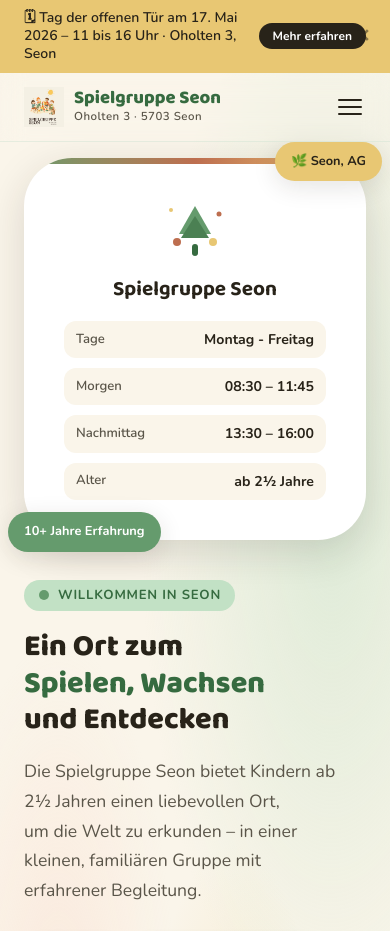
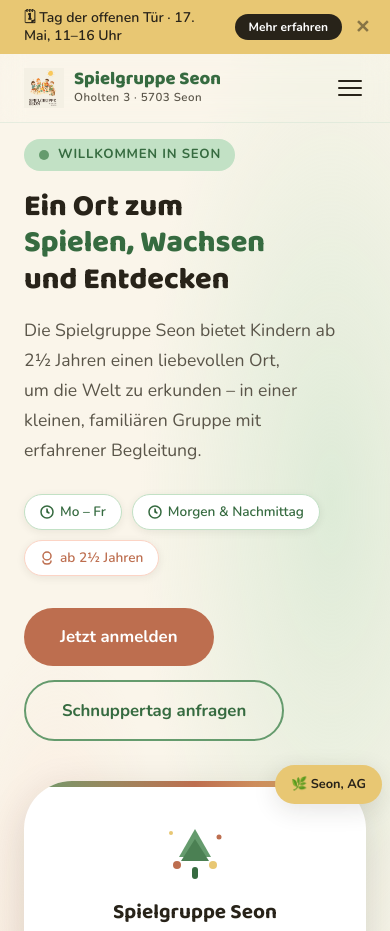
Before and after one commit to aylinirk/spielgruppe-seon, a website: page index.html in a window 390 px wide. Shown: the top 931 px of the page. Drawn offline with nearby package versions, Linux system fonts and the light colour scheme.

Commit message:
Fix banner X overlap: pr-12 padding + mobileText field for short mobile banner

```diff
--- a/_data/banner.json
+++ b/_data/banner.json
@@ -1,6 +1,7 @@
 {
   "visible": true,
   "text": "🗓 Tag der offenen Tür am 17. Mai 2026 – 11 bis 16 Uhr · Oholten 3, Seon",
+  "mobileText": "🗓 Tag der offenen Tür · 17. Mai, 11–16 Uhr",
   "buttonText": "Mehr erfahren",
   "buttonUrl": "#events"
 }
--- a/admin/config.yml
+++ b/admin/config.yml
@@ -34,7 +34,8 @@ collections:
         format: json
         fields:
           - { label: "Banner anzeigen", name: "visible", widget: "boolean", default: false, hint: "Banner ein- oder ausschalten" }
-          - { label: "Text", name: "text", widget: "string", hint: "z.B. 🗓 Tag der offenen Tür am 17. Mai 2026" }
+          - { label: "Text (Desktop)", name: "text", widget: "string", hint: "z.B. 🗓 Tag der offenen Tür am 17. Mai 2026 – 11 bis 16 Uhr · Oholten 3, Seon" }
+          - { label: "Text (Mobile, kurz)", name: "mobileText", widget: "string", required: false, hint: "Kürzere Version für kleine Screens, z.B. 🗓 Tag der offenen Tür · 17. Mai, 11–16 Uhr" }
           - { label: "Button-Text", name: "buttonText", widget: "string", default: "Mehr erfahren" }
           - { label: "Button-Link", name: "buttonUrl", widget: "string", default: "#events", hint: "URL oder Anker wie #events" }
 
--- a/index.html
+++ b/index.html
@@ -142,7 +142,7 @@
 <!-- no Netlify Identity needed with GitHub PKCE backend -->
 
 <!-- ═══ TOP BANNER (loaded from _data/banner.json) ══════════ -->
-<div id="top-banner" class="hidden fixed top-0 left-0 right-0 z-[102] bg-honey text-ink text-sm font-semibold flex items-center justify-center gap-3 px-6 py-[9px]" style="line-height:1.3;">
+<div id="top-banner" class="hidden fixed top-0 left-0 right-0 z-[102] bg-honey text-ink text-sm font-semibold flex items-center justify-center gap-3 pl-6 pr-12 py-[9px]" style="line-height:1.3;">
   <span id="banner-text"></span>
   <a id="banner-btn" href="#" class="bg-ink text-white rounded-full px-[14px] py-[5px] text-xs font-bold whitespace-nowrap hover:bg-[var(--sage-dark)] transition-colors"></a>
   <button id="banner-close" class="absolute right-4 top-1/2 -translate-y-1/2 bg-transparent border-none text-ink opacity-50 hover:opacity-100 text-lg leading-none p-1" aria-label="Banner schliessen">✕</button>
@@ -245,7 +245,7 @@
       </div>
 
       <!-- Hero card -->
-      <div class="reveal delay-2 flex justify-center items-center order-first md:order-last">
+      <div class="reveal delay-2 flex justify-center items-center md:order-last">
         <div class="relative w-full max-w-[360px] mx-auto">
           <div class="relative bg-white rounded-4xl p-10 shadow-lg overflow-hidden text-center card-rainbow">
             <div class="text-[4rem] mb-3 leading-none" aria-hidden="true">
--- a/js/site.js
+++ b/js/site.js
@@ -55,7 +55,8 @@ async function loadBanner() {
     const banner = $('#top-banner');
     if (!data.visible || !banner) return;
 
-    $('#banner-text').textContent = data.text;
+    const isMobile = window.innerWidth < 640;
+    $('#banner-text').textContent = (isMobile && data.mobileText) ? data.mobileText : data.text;
     const btn = $('#banner-btn');
     btn.textContent = data.buttonText;
     btn.href = data.buttonUrl;
```
